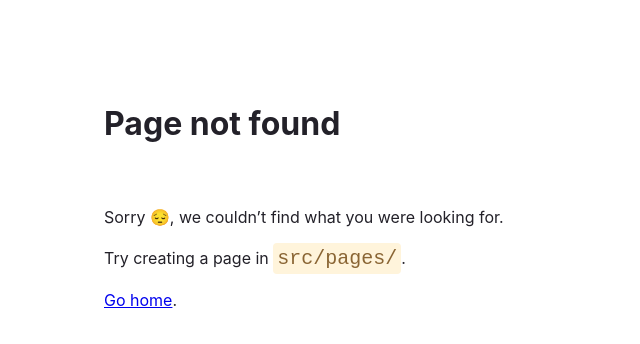
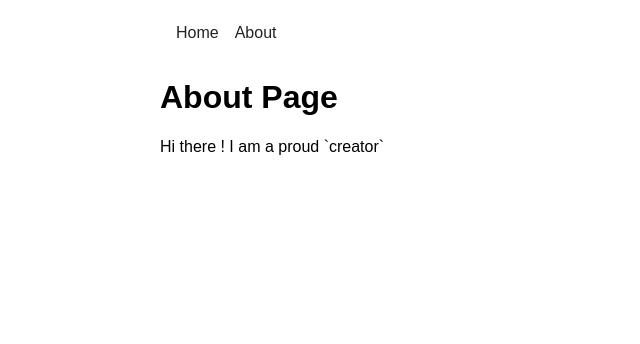
Before and after one commit to ckontomitros/gatsby-demo, a Gatsby site: page /about in a window 1280 px wide. Before the commit this address had no page. Shown: the whole page, without its empty margins (0-640 px from the left). Built offline with nearby package versions, Linux system fonts and the light colour scheme; Gatsby itself is replaced by a stand-in of ours.

Commit message:
Add layout and styles

```diff
--- /dev/null
+++ b/src/components/layout.module.css
@@ -0,0 +1,31 @@
+.container {
+    max-width: 960px;
+    margin: 0 auto;
+    padding: 0 1rem;
+    font-family: sans-serif;
+}
+
+nav {
+    display: flex;
+    justify-content: space-between;
+    align-items: center;
+    padding: 1rem 0;
+    font-size: 1rem;
+}
+ul {
+    display: flex;
+    list-style: none;
+    margin: 0;
+    padding: 0;
+}
+li {
+    margin-left: 1rem;
+
+}
+li a {
+    text-decoration: none;
+    color: #222;
+}
+li a:hover {
+    color: #007acc;
+}
--- /dev/null
+++ b/src/components/layout.tsx
@@ -0,0 +1,29 @@
+import * as React from 'react';
+import { HeadFC, Link, PageProps } from 'gatsby';
+import { container } from './layout.module.css';
+interface LayoutProps {
+    pageTitle: string;
+    children: React.ReactNode;
+}
+const Layout = ({ pageTitle , children }: LayoutProps) => {
+  return (
+    <div className={container}>
+    <main>
+      <title>{pageTitle}</title>
+      <nav>
+        <ul>
+          <li>
+            <Link to="/">Home</Link>
+          </li>
+          <li>
+            <Link to="/about">About</Link>
+          </li>
+        </ul>
+      </nav>
+      <h1>{pageTitle}</h1>
+      {children}
+    </main>
+    </div>
+  );
+};
+export default Layout;
--- /dev/null
+++ b/src/pages/about.tsx
@@ -0,0 +1,17 @@
+import * as React from 'react';
+import { HeadFC, Link, PageProps } from 'gatsby';
+import Layout from '../components/layout';
+const AboutPage: React.FC<PageProps> = () => {
+  return (
+    <Layout pageTitle='About Page'>
+<main>
+        <p>Hi there ! I am a proud `creator`</p>
+    </main>
+    </Layout>
+
+  );
+};
+
+export default AboutPage;
+
+export const Head: HeadFC = () => <title>About Page</title>;
```
Also changed, not shown: src/pages/index.tsx (+12 -12 lines).
